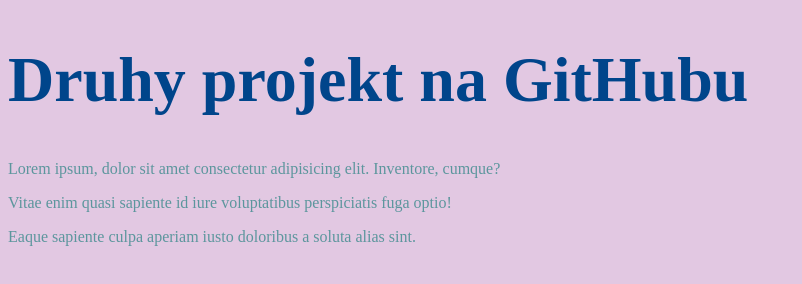
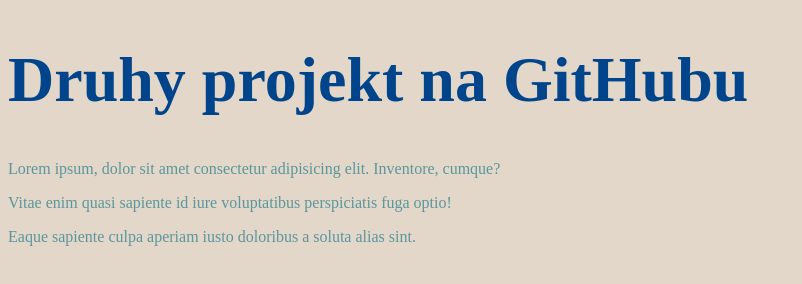
Before and after one commit to klarahoneger/druhy-projekt, a plain HTML site: page index.html in a window 1280 px wide. Shown: the whole page, without its empty margins (0-802 px from the left). Drawn offline with Linux system fonts and the light colour scheme.

Commit message:
barva pozadi

```diff
--- a/style.css
+++ b/style.css
@@ -1,5 +1,5 @@
 body {
-    background-color: rgb(226, 200, 226);
+    background-color: rgb(226, 215, 200);
     color: rgb(0, 69, 139);
 }
 
```
